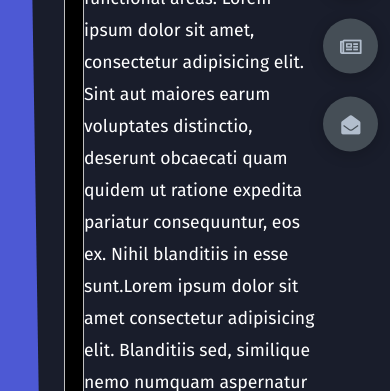
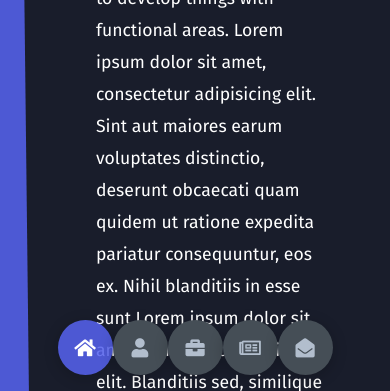
Before and after one commit to GowthamRajendrann/Portfolio-grr, a plain HTML site: page index.html in a window 390 px wide. Shown: the part 453-844 px from the top of the page. Drawn offline with Linux system fonts and the light colour scheme.

Commit message:
add responsive style

```diff
--- a/index.html
+++ b/index.html
@@ -26,7 +26,7 @@
         <div class="left-header">
           <div class="header-shape"></div>
           <div class="profile-image">
-            <img src="img/hero.png" alt="" />
+            <img src="img/hero.jpg" alt="" />
           </div>
         </div>
         <div class="right-header">
--- /dev/null
+++ b/styles/_media.scss
@@ -0,0 +1,21 @@
+@media screen and (max-width: 600px) {
+  header {
+    padding: 0;
+  }
+  header .right-header {
+    padding: 2rem;
+  }
+  .controls {
+    top: auto;
+    bottom: 0;
+    flex-direction: row;
+    justify-content: center;
+    left: 50%;
+    width: 100%;
+    background-color: transparent;
+    transform: translateX(-50%);
+    .control {
+      margin: 1rem 0;
+    }
+  }
+}
--- a/styles/style.scss
+++ b/styles/style.scss
@@ -23,8 +23,8 @@
 }
 
 .light-mode {
-    --color-primary: #FFFFFF;
-    --color-secondary: #F56692;
+  --color-primary: #ffffff;
+  --color-secondary: #f56692;
   --color-white: #454e56;
   --color-black: #000;
   --color-grey0: #f8f8f8;
@@ -252,9 +252,9 @@ section {
   &:active {
     transform: translateY(-5px);
   }
-  &:hover{
+  &:hover {
     background-color: var(--color-secondary);
-    i{
+    i {
       color: var(--color-white);
     }
   }
@@ -741,3 +741,4 @@ section {
     }
   }
 }
+@import "./media";
```
Also changed, not shown: img/blog2.jpg (deleted), img/blog3.jpg (deleted), img/port2.jpg (deleted), img/port3.jpg (deleted), img/port4.jpg (deleted), img/port5.jpg (deleted), img/port6.jpg (deleted), img/port7.jpg (deleted), styles/style.css, 1 other file. Lines whose indentation alone changed are shown as unchanged.
